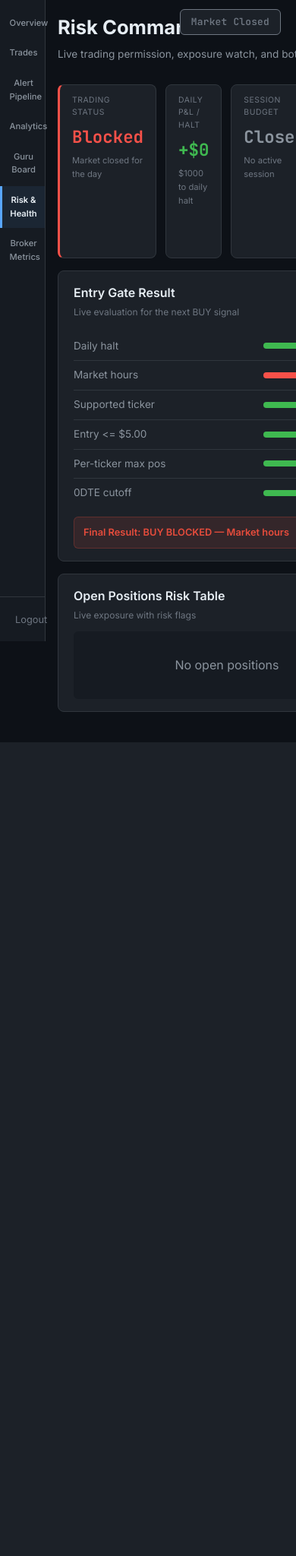
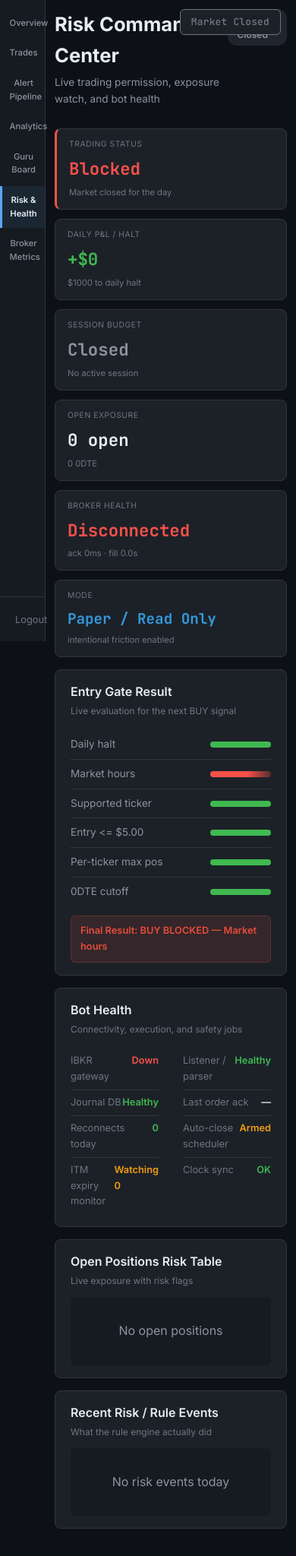
Before and after one commit to srinivas-thammanaboina/trading_journal, a FastAPI app: page /health in a window 390 px wide; the page is wider, and only the part inside the window is pictured. Shown: that part at 76% size. Before the commit the page ends 977 px from the top of that part, so only its background shows below. Run offline with FastAPI, Linux system fonts and the light colour scheme; the visitor is signed in with stand-in values (Sample User, id 1); data that the repository does not hold is empty.

Commit message:
Responsive layout, guru default date fix, alert outcome badges
Responsive: grid-6/grid-3/grid-2 utility classes with breakpoints at 1200/900/640px.
Sidebar collapses to 60px at small screens. Remove max-width cap on main content.
Guru Board: default to today's date (was showing all-time data misleadingly).
Fix is_market_hours (was always false: 5 <= weekday < 5).
Alerts: add "no position" (yellow) and "failed" (red) outcome badges.
CSS cache bust v9→v10.

Co-Authored-By: Claude Opus 4.6 (1M context) <noreply@anthropic.com>

```diff
--- a/app/pages/routes.py
+++ b/app/pages/routes.py
@@ -647,7 +647,13 @@ async def guru_page(request: Request):
     from datetime import datetime
     import pytz
     now_et = datetime.now(tz=pytz.timezone("America/New_York"))
-    is_market_hours = 5 <= now_et.weekday() < 5 and now_et.hour >= 9
+    is_market_hours = 0 <= now_et.weekday() < 5 and 9 <= now_et.hour < 16
+
+    # Default to today if no dates provided
+    if not filter_start and not filter_end:
+        today = now_et.strftime("%Y-%m-%d")
+        filter_start = today
+        filter_end = today
 
     # Available tickers for filter
     try:
--- a/app/static/css/style.css
+++ b/app/static/css/style.css
@@ -159,7 +159,7 @@ body {
     flex: 1;
     margin-left: var(--sidebar-width);
     padding: 2rem 2.5rem;
-    max-width: 1400px;
+    min-width: 0; /* prevent overflow */
 }
 
 /* ── Page header ──────────────────────────────────── */
@@ -996,8 +996,30 @@ tbody tr:hover { background: rgba(88, 166, 255, 0.03); }
     white-space: nowrap;
 }
 
+/* ── Responsive grid utility classes ──────────────── */
+.grid-6 { display: grid; grid-template-columns: repeat(6, 1fr); gap: 0.75rem; margin-bottom: 1rem; }
+.grid-3 { display: grid; grid-template-columns: repeat(3, 1fr); gap: 1rem; margin-bottom: 1rem; }
+.grid-2 { display: grid; grid-template-columns: 1fr 1fr; gap: 1rem; margin-bottom: 1rem; }
+.grid-2-3 { display: grid; grid-template-columns: 3fr 2fr; gap: 1rem; margin-bottom: 1.5rem; }
+
 /* ── Responsive ───────────────────────────────────── */
+
+/* Large screens — widen content area */
+@media (min-width: 1600px) {
+    .main-content { max-width: 1600px; }
+}
+
+/* Medium screens (tablets, small laptops) */
+@media (max-width: 1200px) {
+    .grid-6 { grid-template-columns: repeat(3, 1fr) !important; }
+    .grid-3 { grid-template-columns: 1fr 1fr !important; }
+    .main-content { padding: 1.5rem 1.5rem; }
+    .bm-top-row { grid-template-columns: 1fr 1fr !important; }
+}
+
+/* Small screens */
 @media (max-width: 900px) {
+    :root { --sidebar-width: 60px; }
     .sidebar { width: 60px; }
     .sidebar-logo, .sidebar-footer .mode-badge, .logo-sub { display: none; }
     .nav-item { padding: 0.6rem; font-size: 0.7rem; text-align: center; }
@@ -1006,4 +1028,13 @@ tbody tr:hover { background: rgba(88, 166, 255, 0.03); }
     .two-col, .three-col { grid-template-columns: 1fr; }
     .pipeline { flex-wrap: wrap; }
     .bm-top-row, .bm-mid-row, .bm-bot-row { grid-template-columns: 1fr; }
+    .grid-6 { grid-template-columns: repeat(2, 1fr) !important; }
+    .grid-3 { grid-template-columns: 1fr !important; }
+    .grid-2, .grid-2-3 { grid-template-columns: 1fr !important; }
 }
+
+/* Very small */
+@media (max-width: 640px) {
+    .grid-6 { grid-template-columns: 1fr !important; }
+    .main-content { padding: 0.75rem; }
+}
--- a/app/templates/alerts.html
+++ b/app/templates/alerts.html
@@ -254,6 +254,8 @@ function loadAlertAudit(page) {
                     // Outcome badge
                     let outcome = '<span class="badge badge-muted">' + (a.outcome || '?') + '</span>';
                     if (a.outcome === 'filled') outcome = '<span class="badge badge-green">filled</span>';
+                    else if (a.outcome === 'failed') outcome = '<span class="badge badge-red">failed</span>';
+                    else if (a.outcome === 'no_position') outcome = '<span class="badge badge-yellow">no position</span>';
                     else if (a.outcome === 'rejected') outcome = '<span class="badge badge-red">rejected</span>';
                     else if (a.outcome === 'duplicate') outcome = '<span class="badge badge-yellow">dup</span>';
                     else if (a.outcome === 'ignored') outcome = '<span class="badge badge-muted">ignored</span>';
--- a/app/templates/base.html
+++ b/app/templates/base.html
@@ -10,7 +10,7 @@
     <link rel="preconnect" href="https://fonts.googleapis.com">
     <link rel="preconnect" href="https://fonts.gstatic.com" crossorigin>
     <link rel="stylesheet" href="https://fonts.googleapis.com/css2?family=Inter:wght@400;500;600;700&family=JetBrains+Mono:wght@400;500;600;700&display=swap">
-    <link rel="stylesheet" href="/static/css/style.css?v=9">
+    <link rel="stylesheet" href="/static/css/style.css?v=10">
     <link rel="manifest" href="/static/manifest.json">
     <link rel="apple-touch-icon" href="/static/icon-192.png">
     <script src="https://cdn.jsdelivr.net/npm/chart.js@4/dist/chart.umd.min.js"></script>
--- a/app/templates/guru.html
+++ b/app/templates/guru.html
@@ -31,7 +31,7 @@
 </div>
 
 <!-- ═══ ROW 1: Six KPI Cards ═══ -->
-<div style="display:grid; grid-template-columns:repeat(6, 1fr); gap:0.75rem; margin-bottom:1rem;">
+<div class="grid-6">
     <!-- Guru Signals -->
     <div class="card" style="padding:0.75rem 1rem;">
         <div style="font-size:0.6rem; text-transform:uppercase; letter-spacing:0.06em; color:var(--text-muted); margin-bottom:0.35rem;">Guru Signals</div>
@@ -102,7 +102,7 @@
 </div>
 
 <!-- ═══ ROW 3: Three Diagnostic Panels ═══ -->
-<div style="display:grid; grid-template-columns:1fr 1fr 1fr; gap:1rem; margin-bottom:1rem;">
+<div class="grid-3">
     <!-- Top Rejection Reasons -->
     <div class="card" style="padding:1rem 1.25rem;">
         <div style="font-weight:600; font-size:0.95rem; margin-bottom:0.15rem;">Top Rejection Reasons</div>
@@ -225,7 +225,7 @@
 </div>
 
 <!-- ═══ ROW 5: Two Charts ═══ -->
-<div style="display:grid; grid-template-columns:1fr 1fr; gap:1rem; margin-bottom:1.5rem;">
+<div class="grid-2">
     <!-- Coverage Gap by Ticker -->
     <div class="card" style="padding:1rem 1.25rem;">
         <div style="display:flex; justify-content:space-between; align-items:center; margin-bottom:0.75rem;">
--- a/app/templates/health.html
+++ b/app/templates/health.html
@@ -14,7 +14,7 @@
 </div>
 
 <!-- ═══ ROW 1: Six Summary Cards ═══ -->
-<div style="display:grid; grid-template-columns:repeat(6, 1fr); gap:0.75rem; margin-bottom:1rem;">
+<div class="grid-6">
     <!-- Trading Status -->
     <div class="card" style="border-left:3px solid {{ 'var(--green)' if trading_status_color == 'green' else 'var(--red)' if trading_status_color == 'red' else '#f39c12' }}; padding:0.75rem 1rem;">
         <div style="font-size:0.65rem; text-transform:uppercase; letter-spacing:0.05em; color:var(--text-muted); margin-bottom:0.4rem;">Trading Status</div>
@@ -79,7 +79,7 @@
 </div>
 
 <!-- ═══ ROW 2: Entry Gate Result + Bot Health ═══ -->
-<div style="display:grid; grid-template-columns:1fr 1fr; gap:1rem; margin-bottom:1rem;">
+<div class="grid-2">
     <!-- Entry Gate Result -->
     <div class="card" style="padding:1rem 1.25rem;">
         <div style="font-weight:600; font-size:1rem; margin-bottom:0.15rem;">Entry Gate Result</div>
@@ -180,7 +180,7 @@
 {% endif %}
 
 <!-- ═══ ROW 4: Open Positions Risk Table + Recent Risk Events ═══ -->
-<div style="display:grid; grid-template-columns:3fr 2fr; gap:1rem; margin-bottom:1.5rem;">
+<div class="grid-2-3">
     <!-- Open Positions Risk Table -->
     <div class="card" style="padding:1rem 1.25rem;">
         <div style="font-weight:600; font-size:1rem; margin-bottom:0.15rem;">Open Positions Risk Table</div>
```
